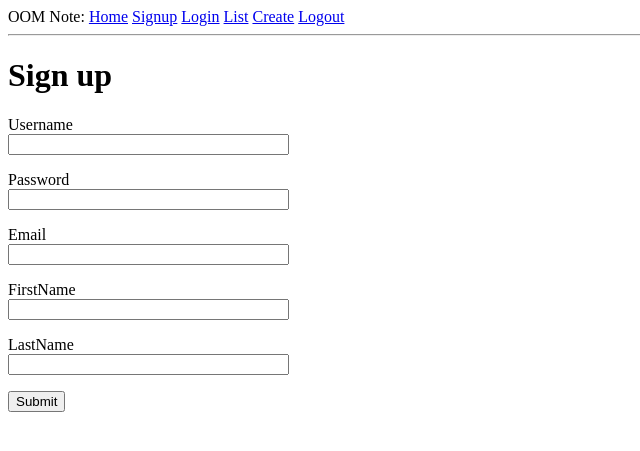
After one commit to profkittyface/oom_note, a Flask app: page /signup in a window 1280 px wide. The commit adds this page. Shown: the top 451 px of the page, without its empty margins (0-640 px from the left). Run offline with Flask 2, Linux system fonts and the light colour scheme.

Commit message:
Adding signup page

```diff
--- a/app.py
+++ b/app.py
@@ -2,10 +2,10 @@ from flask import Flask, render_template, redirect, flash, url_for, jsonify, req
 from flask_wtf import FlaskForm
 from wtforms import StringField, PasswordField, SubmitField
 from config import Config
-from forms import LoginForm, CreateForm, UpdateForm
+from forms import LoginForm, SignupForm, CreateForm, UpdateForm
 from flask_login import login_user, LoginManager, login_required, current_user, logout_user
 from model import Session, User, Note
-from util import check_user_creds
+from util import check_user_creds, hash_password
 from response import ResponseGenerator
 
 app = Flask(__name__)
@@ -27,13 +27,37 @@ def index():
     print(g)
     return render_template('index.html')
 
+@app.route("/signup", methods=['GET', 'POST'])
+def signup():
+    form = SignupForm()
+    if form.validate_on_submit():
+        username = form.username.data
+        password = hash_password(form.password.data)
+        email = form.email.data
+        first_name = form.first_name.data
+        last_name = form.last_name.data
+
+        s = Session()
+        user = User(username=username,
+                    password=password,
+                    email=email,
+                    first_name=first_name,
+                    last_name=last_name)
+
+        user_exist = s.query(User).filter_by(username=username)
+        if user_exist != None:
+            flash('User already exists')
+            return render_template('signup.html', title='Sign Up', form=form)
+        s.add(user)
+        s.commit()
+    return render_template('signup.html', title='Sign Up', form=form)
 
 @app.route('/login', methods=['GET', 'POST'])
 def login():
     form = LoginForm()
     if form.validate_on_submit():
         user = check_user_creds(
-            username=form.username.data, password=form.password.data)
+            username=form.username.data, password=hash_password(form.password.data))
         if user == False:
             flash('User or password incorrect')
             return redirect(url_for('login'))
--- a/forms.py
+++ b/forms.py
@@ -8,6 +8,14 @@ class LoginForm(FlaskForm):
     remember_me = BooleanField('Remember Me')
     submit = SubmitField('Sign In')
 
+class SignupForm(FlaskForm):
+    username = StringField('Username', validators=[DataRequired()])
+    password = PasswordField('Password', validators=[DataRequired()])
+    email = StringField('Email', validators=[DataRequired()])
+    first_name = StringField('FirstName', validators=[DataRequired()])
+    last_name = StringField('LastName', validators=[DataRequired()])
+    submit = SubmitField('Submit')
+
 class CreateForm(FlaskForm):
     title = StringField('Title', validators=[DataRequired()])
     content = StringField('Content', validators=[DataRequired()])
--- a/templates/base.html
+++ b/templates/base.html
@@ -1,15 +1,16 @@
 <html>
     <head>
         {% if title %}
-        <title>{{ title }} - microblog</title>
+        <title>{{ title }} - OOM Note</title>
         {% else %}
-        <title>microblog</title>
+        <title>OOM Note</title>
         {% endif %}
     </head>
     <body>
         <div>
-            Microblog:
+            OOM Note:
             <a href="/">Home</a>
+            <a href="/signup">Signup</a>
             <a href="/login">Login</a>
             <a href="/list">List</a>
             <a href="/create">Create</a>
--- /dev/null
+++ b/templates/signup.html
@@ -0,0 +1,30 @@
+{% extends "base.html" %}
+
+{% block content %}
+    <h1>Sign up</h1>
+    <form action="" method="post" novalidate>
+        {{ form.hidden_tag() }}
+        <p>
+            {{ form.username.label }}<br>
+            {{ form.username(size=32) }}
+        </p>
+        <p>
+            {{ form.password.label }}<br>
+            {{ form.password(size=32) }}
+        </p>
+        <p>
+            {{ form.email.label }}<br>
+            {{ form.email(size=32) }}
+        </p>
+        <p>
+            {{ form.first_name.label }}<br>
+            {{ form.first_name(size=32) }}
+        </p>
+        <p>
+            {{ form.last_name.label }}<br>
+            {{ form.last_name(size=32) }}
+        </p>
+
+        <p>{{ form.submit() }}</p>
+    </form>
+{% endblock %}
--- a/util.py
+++ b/util.py
@@ -1,5 +1,6 @@
 from urllib.parse import urlparse, urljoin
 from model import Session, User
+import hashlib
 
 def is_safe_url(target):
     ref_url = urlparse(request.host_url)
@@ -15,3 +16,8 @@ def check_user_creds(username='', password=''):
         if password == user.password:
             return user
     return False
+
+def hash_password(password):
+    m = hashlib.sha256()
+    m.update(password.encode())
+    return m.hexdigest()
```
